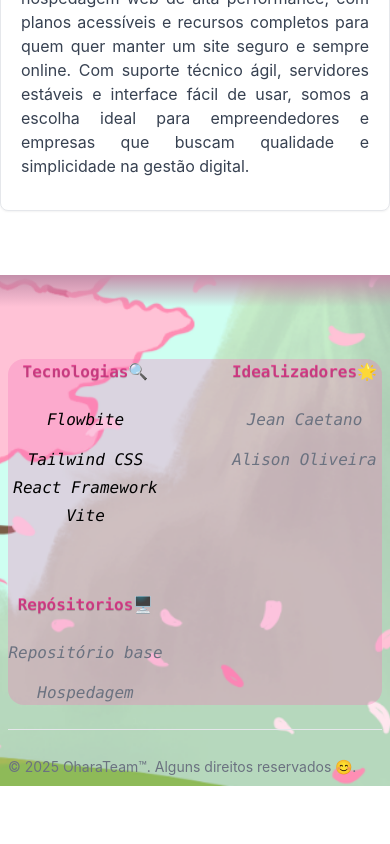
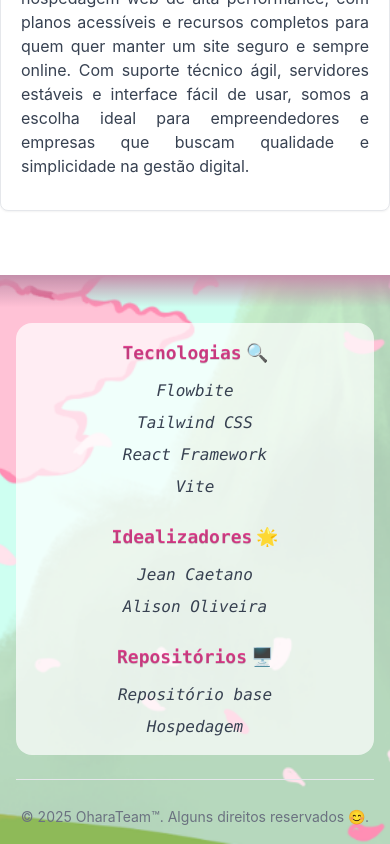
Before and after one commit to Jeancaetano12/Desenvolvimento-Web, a React (Vite) app: page / in a window 390 px wide. Shown: the part 1577-2421 px from the top of the page. Before the commit the page ends 2363 px from the top, so only its background shows below. Built offline with nearby package versions, Linux system fonts and the light colour scheme.

Commit message:
Alteração-Footer-Responsividade

```diff
--- a/src/componentes/Footer.jsx
+++ b/src/componentes/Footer.jsx
@@ -1,30 +1,24 @@
-import "../Styles.css"
+import "../Styles.css";
 
 const Footer = () => (
   <footer
     className="bg-cover bg-center bg-no-repeat"
     style={{ backgroundImage: "url('/Footer-BG.png')" }}
   >
-    <div className="relative top-full left-0 w-full h-8 bg-gradient-to-t from-transparent to-[#c48faa] pointer-events-none z-10"></div>
-    <div className="mx-auto max-w-screen-x1 p-2">
-      <div className="md:flex md:justify-between">
-        <div className="ml-200 mt-5 mb-6 md:mb-0">
-          <img
-            src="OharaDiscordLogo.jpg"
-            className="h-42 rounded-xl outline-1 md:outline-purple-500 shadow-2xl"
-            alt="Ohara Logo"
-          />
-        </div>
-        <div className="bg-pink-400/30 rounded-2xl grid grid-cols-2 gap-16 sm:gap-16 sm:grid-cols-3 border-4 border-double mb-2">
+    <div className="relative left-0 w-full h-8 bg-gradient-to-t from-transparent to-[#c48faa] pointer-events-none z-10"></div>
+    <div className="mx-auto max-w-screen-xl p-4">
+      <div className="md:flex md:justify-between flex-col md:flex-row">
+        <div className=" box bg-white/70 rounded-2xl grid grid-cols-1 sm:grid-cols-2 md:grid-cols-3 gap-6 border-4 border-double p-4 w-full">
+          {/* Coluna 1 */}
           <div>
-            <h2 className="mb-6 text-center font-extrabold text-gray-900 dark:text-white md:text-2xl lg:text-2xl">
+            <h2 className="mb-3 text-center font-extrabold text-gray-900 dark:text-white text-lg md:text-xl lg:text-2xl">
               <span className="text-transparent font-mono bg-clip-text bg-pink-500 text-shadow-2xs">
                 Tecnologias
-              </span>
+              </span>{" "}
               🔍
             </h2>
-            <ul className="text-center font-mono italic max-w-md space-y-1 dark:text-black list-inside[ ]">
-              <li className="mb-4">
+            <ul className="text-center font-mono italic text-gray-700 dark:text-black space-y-2">
+              <li>
                 <a
                   href="https://flowbite.com"
                   className="hover:underline after:content-['_↗']"
@@ -34,7 +28,7 @@ const Footer = () => (
                   Flowbite
                 </a>
               </li>
-              <li className="mb-4">
+              <li>
                 <a
                   href="https://tailwindcss.com/"
                   className="hover:underline after:content-['_↗']"
@@ -44,7 +38,7 @@ const Footer = () => (
                   Tailwind CSS
                 </a>
               </li>
-              <li className="mb-4">
+              <li>
                 <a
                   href="https://react.dev"
                   className="hover:underline after:content-['_↗']"
@@ -66,15 +60,17 @@ const Footer = () => (
               </li>
             </ul>
           </div>
+
+          {/* Coluna 2 */}
           <div>
-            <h2 className="mb-6 text-center font-extrabold text-gray-900 dark:text-white md:text-2xl lg:text-2xl">
-              <span className="text-transparent font-mono bg-clip-text  bg-pink-500 text-shadow-2xs">
+            <h2 className="mb-3 text-center font-extrabold text-gray-900 dark:text-white text-lg md:text-xl lg:text-2xl">
+              <span className="text-transparent font-mono bg-clip-text bg-pink-500 text-shadow-2xs">
                 Idealizadores
-              </span>
+              </span>{" "}
               🌟
             </h2>
-            <ul className="text-center max-w-md space-y-1 font-mono italic text-gray-500 list-inside dark:text-black">
-              <li className="mb-4">
+            <ul className="text-center font-mono italic text-gray-700 dark:text-black space-y-2">
+              <li>
                 <a
                   href="https://github.com/Jeancaetano12"
                   className="hover:underline after:content-['_↗']"
@@ -96,15 +92,17 @@ const Footer = () => (
               </li>
             </ul>
           </div>
+
+          {/* Coluna 3 */}
           <div>
-            <h2 className="mb-6 text-center font-extrabold text-gray-900 dark:text-white md:text-2xl lg:text-2xl">
+            <h2 className="mb-3 text-center font-extrabold text-gray-900 dark:text-white text-lg md:text-xl lg:text-2xl">
               <span className="text-transparent font-mono bg-clip-text bg-pink-500 text-shadow-2xs">
-                Repósitorios
-              </span>
+                Repositórios
+              </span>{" "}
               🖥️
             </h2>
-            <ul className="text-center max-w-md space-y-1 font-mono italic text-gray-500 list-inside dark:text-black">
-              <li className="mb-4">
+            <ul className="text-center font-mono italic text-gray-700 dark:text-black space-y-2">
+              <li>
                 <a
                   href="https://github.com/Jeancaetano12/Desenvolvimento-Web"
                   className="hover:underline after:content-['_↗']"
@@ -128,9 +126,9 @@ const Footer = () => (
           </div>
         </div>
       </div>
-      <hr className="my-6 border-gray-200 sm:mx-auto dark:border-gray-700 lg:my-8" />
-      <div className="sm:flex sm:items-center sm:justify-between">
-        <span className="text-sm text-gray-500 sm:text-center dark:text-black">
+      <hr className="my-6 border-gray-200 sm:mx-auto dark:border-gray-700" />
+      <div className="sm:flex sm:items-center sm:justify-between text-center">
+        <span className="text-sm text-gray-500 dark:text-black">
           © 2025{" "}
           <a href="https://flowbite.com" className="hover:underline">
             OharaTeam™
```
